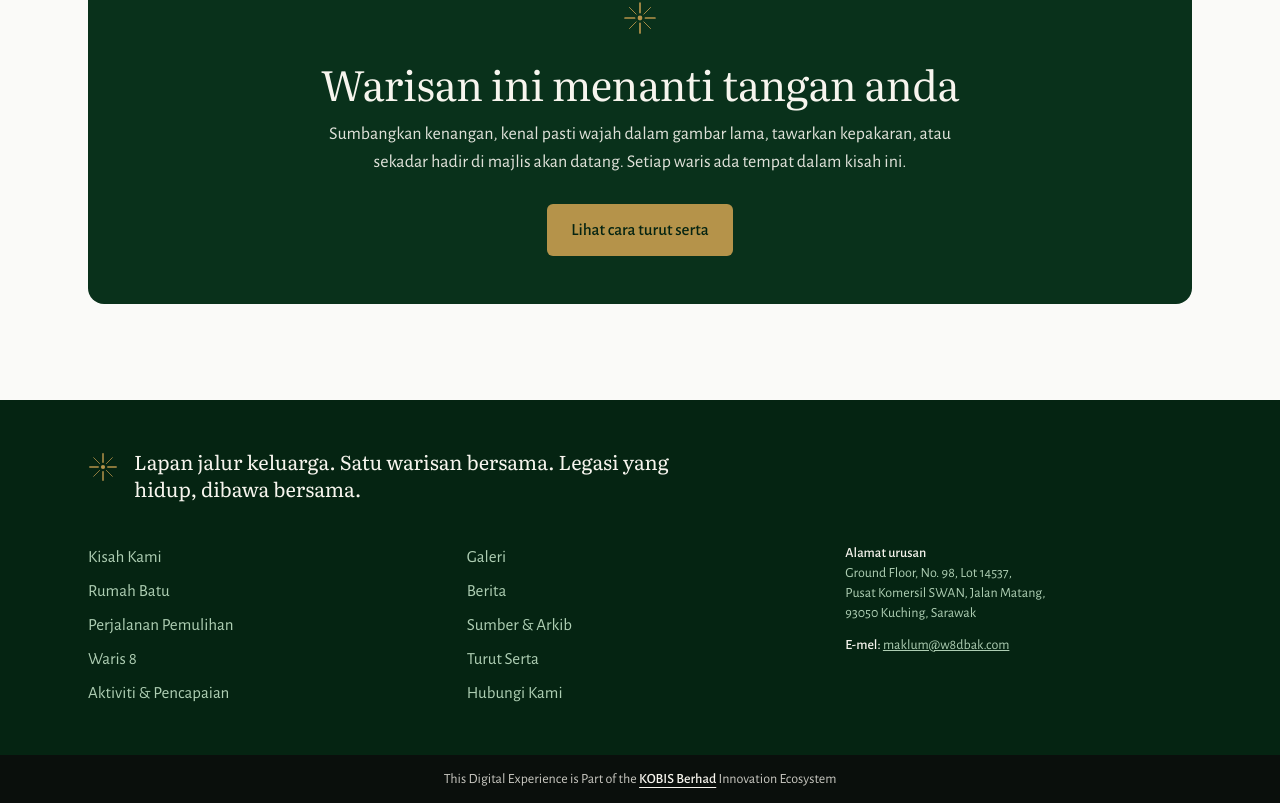
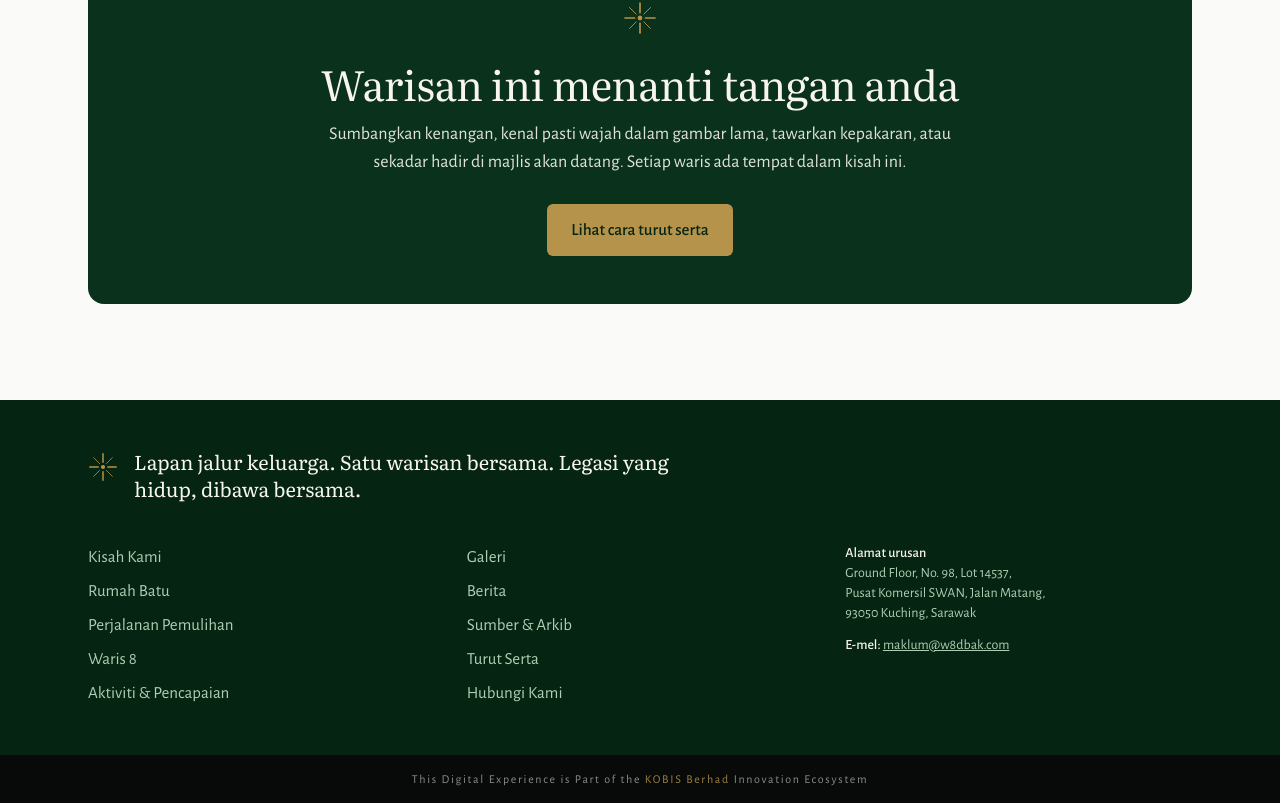
Before and after one commit to zaiwin-lab/MVP-DBAK, a Next.js app: page / in a window 1280 px wide. Shown: the part 6921-7724 px from the top of the page. Built offline with nearby package versions, Linux system fonts and the light colour scheme.

Commit message:
Soften KOBIS footer bar: lighter weight, letterspaced, quiet gold link
Co-Authored-By: Claude Fable 5 <noreply@anthropic.com>
Claude-Session: https://claude.ai/code/session_01YKLhm2VSDcdmaAjDEq8aVG

```diff
--- a/src/components/Footer.tsx
+++ b/src/components/Footer.tsx
@@ -87,14 +87,14 @@ export function Footer({ lang }: { lang: Lang }) {
         </div>
 
       </div>
-      <div className="bg-[oklch(0.16_0.01_160)] py-3.5">
-        <p className="mx-auto max-w-6xl px-4 text-center text-sm text-ivory/80 sm:px-6">
+      <div className="bg-[oklch(0.14_0.008_160)] py-4">
+        <p className="mx-auto max-w-6xl px-4 text-center text-xs font-light tracking-[0.14em] text-ivory/55 sm:px-6">
           This Digital Experience is Part of the{' '}
           <a
             href="https://www.kobisberhad.com"
             target="_blank"
             rel="noopener"
-            className="font-medium text-ivory underline underline-offset-4 hover:text-gold"
+            className="text-gold/85 transition-colors hover:text-gold"
           >
             KOBIS Berhad
           </a>{' '}
```
Also changed, not shown: 1 other file (tests, documents, lock files or other folders).
